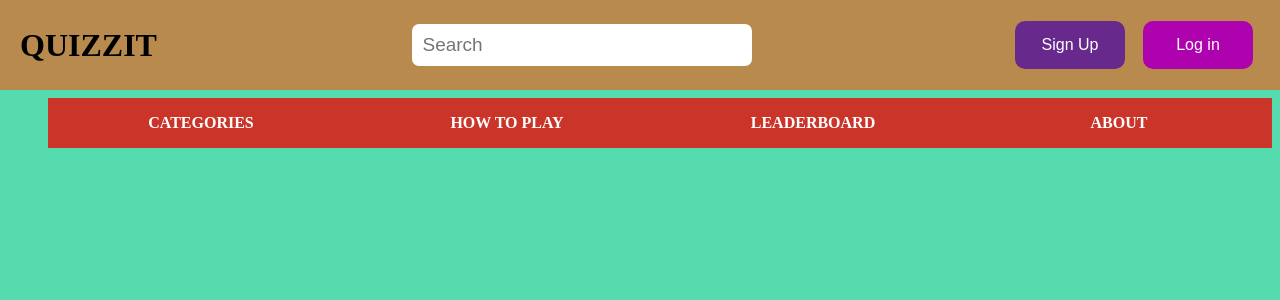
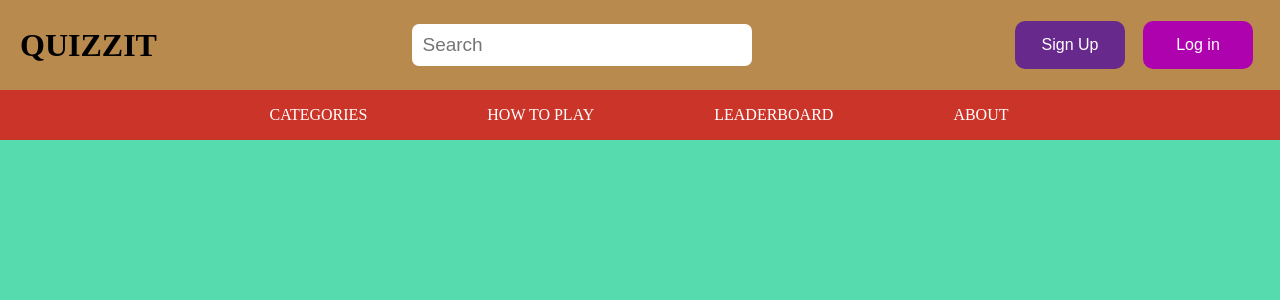
Before and after one commit to StergiousAji/Quizzit, a Django app: page / in a window 1280 px wide. Shown: the top 300 px of the page. Run offline with Django 3.2, Linux system fonts and the light colour scheme.

Commit message:
Added navigation bar

```diff
--- a/static/css/home.css
+++ b/static/css/home.css
@@ -38,60 +38,58 @@
     cursor: pointer;
 }
 
-div.menu-area{
-    margin: 0;
-    padding: 0;
-    box-sizing: border-box;
-}
-
-.menu-area a{
-    display: flex;
-    align-items: center;
-    justify-content: center;
-    color: #fff;
-    background: #cb3529;
-    height: 50px;
-    font-family:Poppins;
-    font-weight: bold;
-    text-decoration: none;
-    text-transform: uppercase;
-
-}
-
-.menu-area a:hover {
-    background: tomato;
-    color: #fff;
-}
-
-.menu-area ul{
-    list-style: none;
-    display: flex;
-}
-
-.menu-area ul li{
-    position:relative;
-    width: 100%;
-    text-align: center;
-
-}
-
-.menu-area li:hover .dropdown-1 li{
-    top: 0;
-    display: block;
-}
-.dropdown-1 ul li{
-    display:none;
-    position: relative;
-}
-
-.dropdown-1 {
-    position: absolute;
-    display:flex;
-    flex-direction: column;
-    width: 100%;
-}
-
 #btnSignUp { background-color: #67298b; }
 #btnSignUp:hover { background-color: #812bb3;}
 #btnLogin { background-color: #af02af;}
 #btnLogin:hover { background-color: #cc03cc; }
+
+.navbar {
+    overflow: visible;
+    display: flex;
+    align-items: center;
+    justify-content: center;
+    margin-top: 8px;
+    margin-left: -10px;
+    margin-right: -8px;
+    background-color: #cb3529;
+}
+.navbar a {
+    float: left;
+    font-size: 16px;
+    color: white;
+    text-align: center;
+    padding: 16px 60px;
+    text-decoration: none;
+    text-transform: uppercase;
+    cursor: pointer;
+}
+.dropdown {
+    float: left;
+    overflow: hidden;
+}
+.navbar a:hover, .dropdown:hover a#categories {
+    background-color: tomato;
+}
+.dropdown-categories {
+    display: none;
+    position: absolute;
+    margin-top: 50px;
+    background-color: #f9f9f9;
+    min-width: 217px;
+    box-shadow: 0px 8px 16px 0px rgba(0,0,0,0.2);
+    z-index: 1;
+}
+.dropdown-categories a {
+    float: none;
+    color: black;
+    padding: 12px 16px;
+    text-decoration: none;
+    display: block;
+    text-align: left;
+}
+.dropdown-categories a:hover {
+    background-color: #ddd;
+}
+.dropdown:hover .dropdown-categories {
+    display: block;
+}
--- a/templates/quizzit/home.html
+++ b/templates/quizzit/home.html
@@ -20,16 +20,19 @@
 	        <button class="right-buttons" id="btnLogin">Log in</button>
         </div>
     </div>
-    <div class="menu-area">
-        <ul>
-            <li><a href="#">Categories</a></li>
-            <li><a href="#">How To Play</a></li>
-            <li><a href="#">Leaderboard</a></li>
-            <li><a href="#">About</a></li>
-        </ul>
 
-
-
+    <div class="navbar">
+        <div class="dropdown">
+            <a id="categories" href="#categories">Categories</a>
+            <div class="dropdown-categories">
+                <a href="#history">History</a>
+                <a href="#geography">Geography</a>
+                <a href="#sport">Sport</a>
+            </div>
+        </div>
+        <a href="#howtoplay">How to Play</a>
+        <a href="#leaderboard">Leaderboard</a>
+        <a href="#about">About</a>
     </div>
 </body>
 </html>
```
